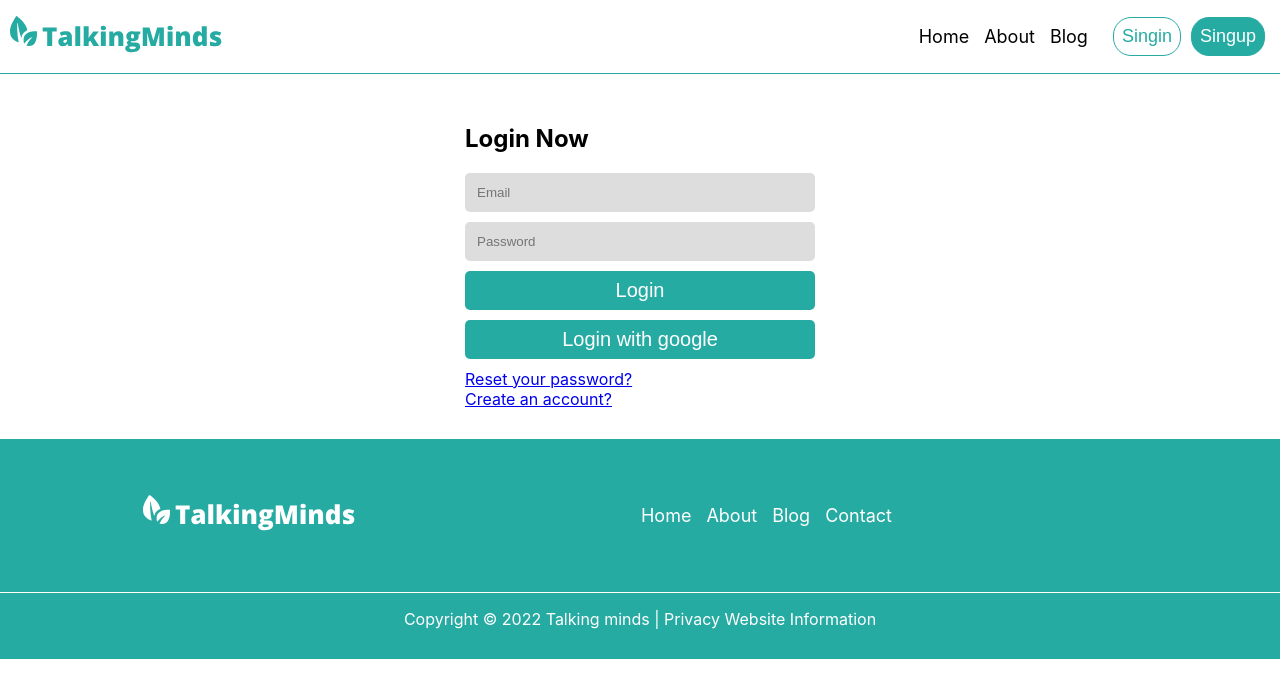
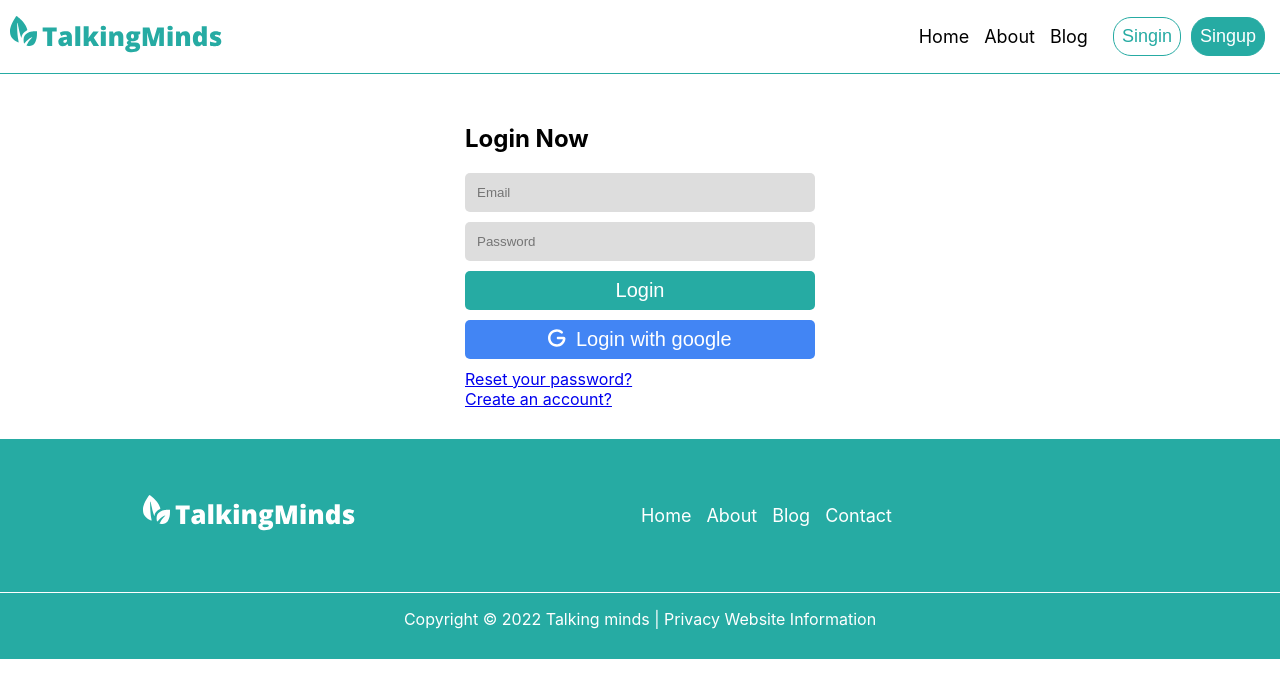
Before and after one commit to Md-Rasel-Ahmed/service-provider, a React (Create React App) app: page /login in a window 1280 px wide. Shown: the top 698 px of the page. Built offline with nearby package versions, Linux system fonts and the light colour scheme; no server answers.

Commit message:
google login button redesign

```diff
--- a/src/components/Login/Login.js
+++ b/src/components/Login/Login.js
@@ -1,3 +1,5 @@
+import { faG } from "@fortawesome/free-solid-svg-icons";
+import { FontAwesomeIcon } from "@fortawesome/react-fontawesome";
 import React, { useEffect, useState } from "react";
 import {
   useSendPasswordResetEmail,
@@ -16,8 +18,8 @@ const Login = () => {
   const [email, setEmail] = useState("");
   const navigate = useNavigate();
   const location = useLocation();
+  let from = location.state?.from?.pathname || "/";
   useEffect(() => {
-    let from = location.state?.from?.pathname || "/";
     if (user) {
       navigate(from, { replace: true });
       toast.success("Login successful");
@@ -25,7 +27,8 @@ const Login = () => {
     if (error) {
       toast.error(error.message.slice(22, -2));
     }
-  }, [user, error]);
+    gUser && navigate(from, { replace: true });
+  }, [user, error, gUser]);
   if (loading) {
     return <p>Loading...</p>;
   }
@@ -62,7 +65,20 @@ const Login = () => {
         />
         <button>Login</button>
       </form>
-      <button onClick={() => signInWithGoogle()}>Login with google</button>
+      <button
+        style={{
+          background: "#4285F4",
+          display: "flex",
+          justifyContent: "center",
+          gap: "10px",
+        }}
+        onClick={async () => {
+          await signInWithGoogle();
+        }}
+      >
+        <FontAwesomeIcon icon={faG} />
+        Login with google
+      </button>
       <a onClick={resetPass} href="#">
         Reset your password?
       </a>
--- a/src/components/Singup/Singup.js
+++ b/src/components/Singup/Singup.js
@@ -9,6 +9,8 @@ import {
 } from "react-firebase-hooks/auth";
 import { useUpdateProfile } from "react-firebase-hooks/auth";
 import { toast } from "react-toastify";
+import { FontAwesomeIcon } from "@fortawesome/react-fontawesome";
+import { faG } from "@fortawesome/free-solid-svg-icons";
 
 const Singup = () => {
   const [createUserWithEmailAndPassword, user, loading, error] =
@@ -72,7 +74,18 @@ const Singup = () => {
         />
         <button>Singup</button>
       </form>
-      <button onClick={googleLogin}>Singup with google</button>
+      <button
+        style={{
+          background: "#4285F4",
+          display: "flex",
+          justifyContent: "center",
+          gap: "10px",
+        }}
+        onClick={googleLogin}
+      >
+        <FontAwesomeIcon icon={faG} />
+        Singup with google
+      </button>
       <Link to="/login">Already have an account?</Link>
     </div>
   );
```
